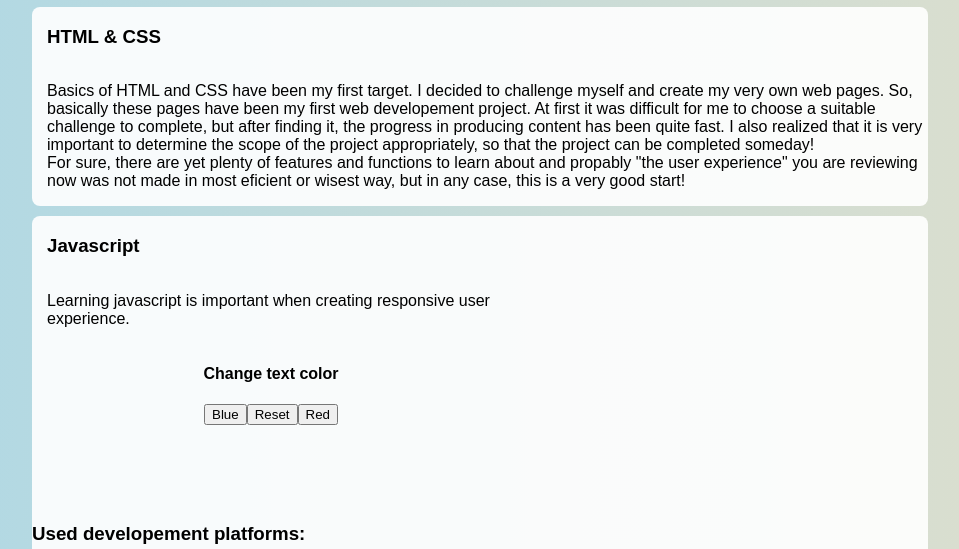
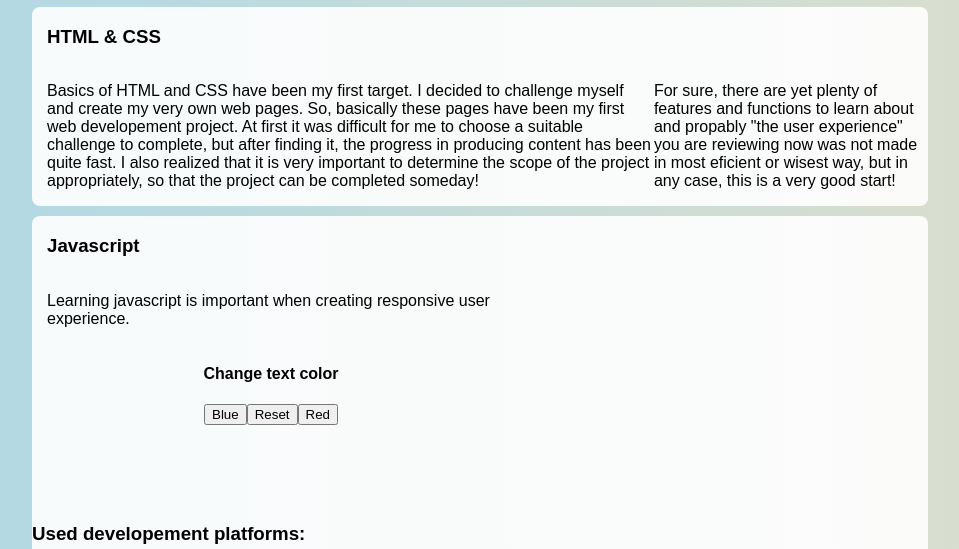
Before and after one commit to Kalletee/Kalletee.github.io, a plain HTML site: page coding.html in a window 1280 px wide. Shown: the part 251-800 px from the top of the page, without its empty margins (160-1119 px from the left). Drawn offline with Linux system fonts and the light colour scheme.

Commit message:
paragraph added

```diff
--- a/coding.html
+++ b/coding.html
@@ -47,7 +47,7 @@
     <div class="content2">
         <p>Basics of HTML and CSS have been my first target. I decided to challenge myself and create my very own web pages. So, basically these pages have been my first web developement project.
             At first it was difficult for me to choose a suitable challenge to complete, but after finding it, the progress in producing content has been quite fast. I also realized that it is very important to determine the scope of the project appropriately, so that the project can be completed someday!<br>
-            For sure, there are yet plenty of features and functions to learn about and propably "the user experience" you are reviewing now was not made in most eficient or wisest way, but in any case, this is a very good start!
+            <p>For sure, there are yet plenty of features and functions to learn about and propably "the user experience" you are reviewing now was not made in most eficient or wisest way, but in any case, this is a very good start!</p>
         </p>
     </div>
 </div>
```
